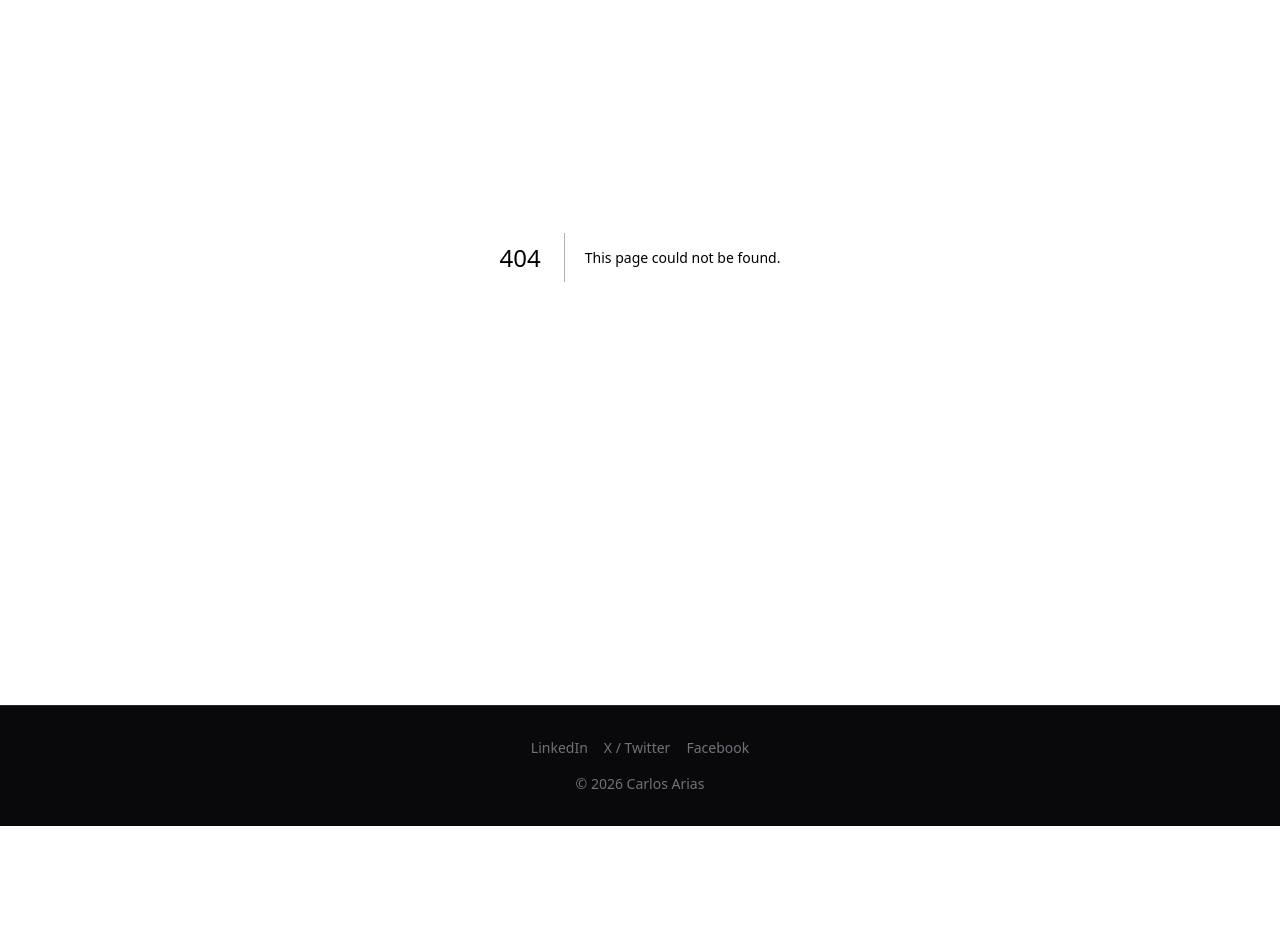
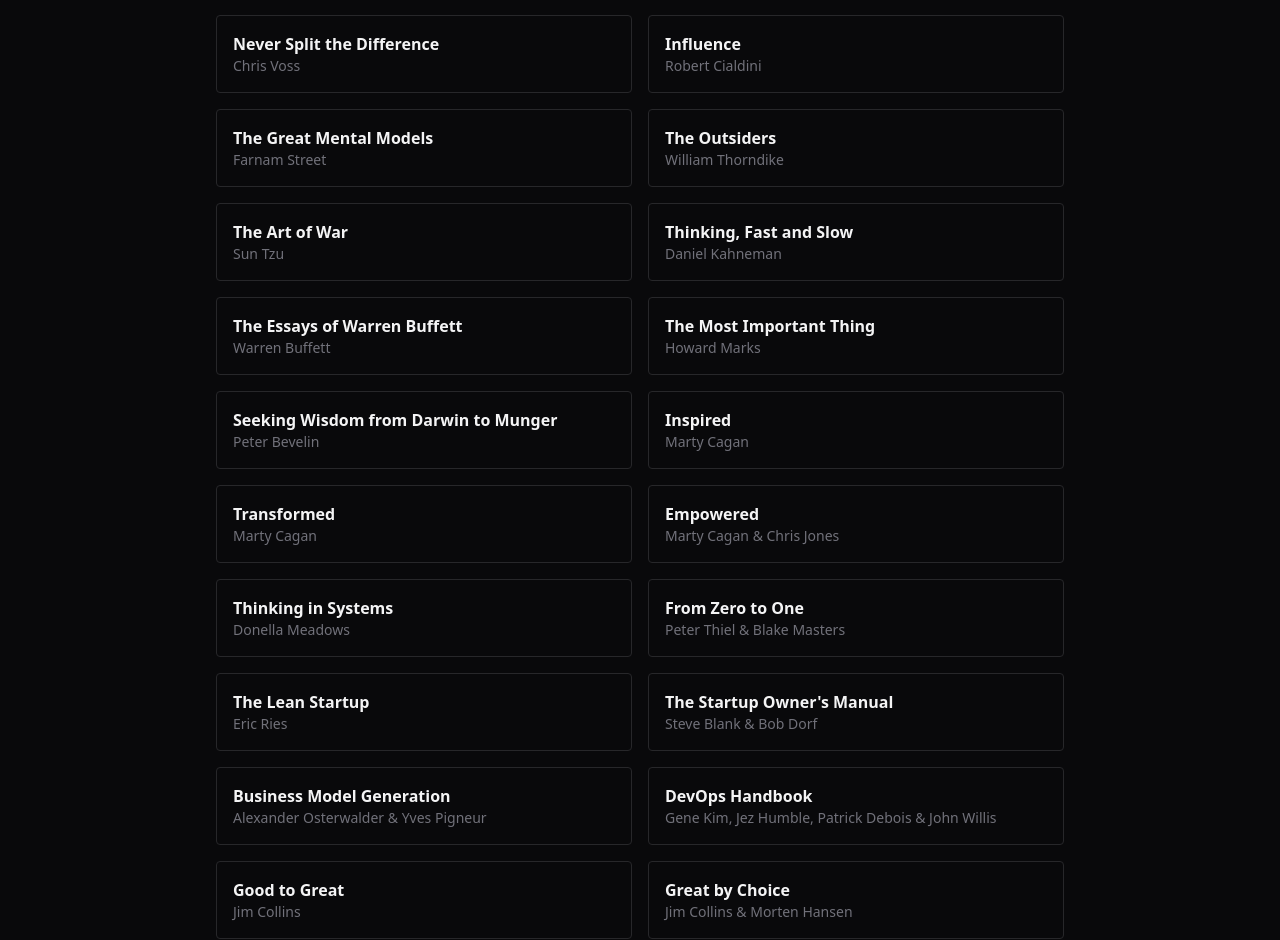
Before and after one commit to cariasfe/carlosariasf-website, a Next.js app: page /books in a window 1280 px wide. Before the commit this address had no page. Shown: the part 244-1184 px from the top of the page. Before the commit the page ends 1070 px from the top, so only its background shows below. Built offline with nearby package versions, Linux system fonts and the light colour scheme.

Commit message:
feat: books page

```diff
--- /dev/null
+++ b/src/app/books/page.tsx
@@ -0,0 +1,11 @@
+import BookGrid from "@/components/BookGrid"
+import { books } from "@/data/books"
+
+export default function BooksPage() {
+  return (
+    <div>
+      <h1 className="mb-8 text-2xl font-bold text-zinc-100">Books</h1>
+      <BookGrid items={books} />
+    </div>
+  )
+}
--- /dev/null
+++ b/src/components/BookGrid.tsx
@@ -0,0 +1,17 @@
+import type { Book } from "@/data/books"
+
+export default function BookGrid({ items }: { items: Book[] }) {
+  return (
+    <ul className="grid grid-cols-1 gap-4 sm:grid-cols-2">
+      {items.map((book) => (
+        <li
+          key={book.title}
+          className="rounded border border-zinc-800 p-4"
+        >
+          <p className="font-semibold text-zinc-100">{book.title}</p>
+          <p className="text-sm text-zinc-500">{book.author}</p>
+        </li>
+      ))}
+    </ul>
+  )
+}
--- /dev/null
+++ b/src/data/books.ts
@@ -0,0 +1,38 @@
+export interface Book {
+  title: string
+  author: string
+}
+
+export const books: Book[] = [
+  { title: "Poor Charlie's Almanack", author: "Charlie Munger" },
+  { title: "7 Powers", author: "Hamilton Helmer" },
+  { title: "Never Split the Difference", author: "Chris Voss" },
+  { title: "Influence", author: "Robert Cialdini" },
+  { title: "The Great Mental Models", author: "Farnam Street" },
+  { title: "The Outsiders", author: "William Thorndike" },
+  { title: "The Art of War", author: "Sun Tzu" },
+  { title: "Thinking, Fast and Slow", author: "Daniel Kahneman" },
+  { title: "The Essays of Warren Buffett", author: "Warren Buffett" },
+  { title: "The Most Important Thing", author: "Howard Marks" },
+  { title: "Seeking Wisdom from Darwin to Munger", author: "Peter Bevelin" },
+  { title: "Inspired", author: "Marty Cagan" },
+  { title: "Transformed", author: "Marty Cagan" },
+  { title: "Empowered", author: "Marty Cagan & Chris Jones" },
+  { title: "Thinking in Systems", author: "Donella Meadows" },
+  { title: "From Zero to One", author: "Peter Thiel & Blake Masters" },
+  { title: "The Lean Startup", author: "Eric Ries" },
+  { title: "The Startup Owner's Manual", author: "Steve Blank & Bob Dorf" },
+  {
+    title: "Business Model Generation",
+    author: "Alexander Osterwalder & Yves Pigneur",
+  },
+  {
+    title: "DevOps Handbook",
+    author: "Gene Kim, Jez Humble, Patrick Debois & John Willis",
+  },
+  { title: "Good to Great", author: "Jim Collins" },
+  { title: "Great by Choice", author: "Jim Collins & Morten Hansen" },
+  { title: "Built to Last", author: "Jim Collins & Jerry Porras" },
+  { title: "How the Mighty Fall", author: "Jim Collins" },
+  { title: "Fooled by Randomness", author: "Nassim Nicholas Taleb" },
+]
```
